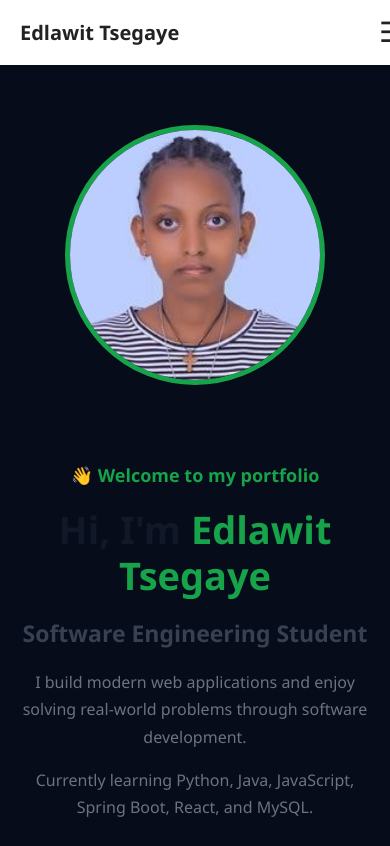
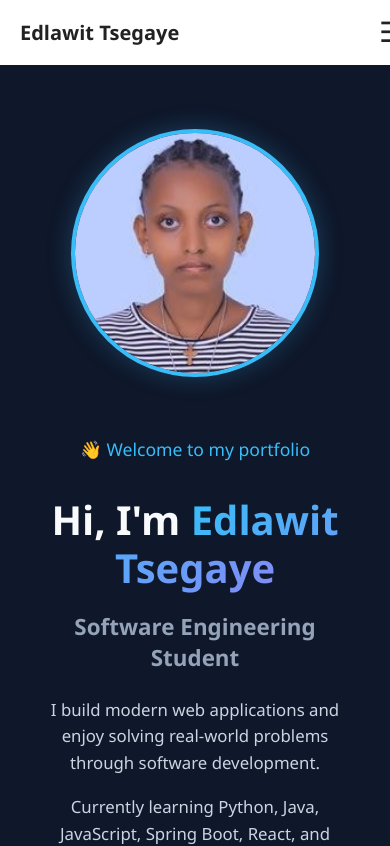
Before and after one commit to Edldev12/portfolio-React, a React (Vite) app: page / in a window 390 px wide. Shown: the top 846 px of the page. Built offline with nearby package versions, Linux system fonts and the light colour scheme.

Commit message:
style home page

```diff
--- a/src/pages/Home/Home.css
+++ b/src/pages/Home/Home.css
@@ -1,123 +1,120 @@
-/* ================= HERO ================= */
+/* Container & Background Settings */
+.hero {
+  min-height: 100vh;
+  display: flex;
+  align-items: center;
+  justify-content: center;
+  padding: 4rem 2rem;
+  background-color: #0f172a;
+  /* Dark navy background */
+  color: #f8fafc;
+}
 
-.hero {
-  min-height: 80vh;
-  padding: 80px 60px;
-  display: flex;
+.hero-content {
+  max-width: 1200px;
+  width: 100%;
+  display: grid;
+  grid-template-columns: 1.2fr 1fr;
+  gap: 3rem;
   align-items: center;
 }
 
-.hero-content {
-  width: 100%;
-  max-width: 1200px;
-  margin: 0 auto;
-
-  display: flex;
-  align-items: center;
-  justify-content: space-between;
-  gap: 60px;
-}
-
-/* ================= HERO TEXT ================= */
-
-.hero-text {
-  flex: 1;
-}
-
-.welcome {
-  color: #16a34a;
-  font-size: 18px;
-  font-weight: 600;
-  margin-bottom: 20px;
+/* Left Side: Typography */
+.hero-text .welcome {
+  font-size: 1.1rem;
+  font-weight: 500;
+  color: #38bdf8;
+  /* Light blue accent */
+  margin-bottom: 0.75rem;
 }
 
 .hero-text h1 {
-  font-size: 52px;
+  font-size: 3.25rem;
+  font-weight: 700;
   line-height: 1.2;
-  margin: 0 0 15px;
-  color: #111827;
+  margin-bottom: 0.5rem;
 }
 
 .hero-text h1 span {
-  color: #16a34a;
+  color: #38bdf8;
+  background: linear-gradient(135deg, #38bdf8 0%, #818cf8 100%);
+  -webkit-background-clip: text;
+  -webkit-text-fill-color: transparent;
 }
 
 .hero-text h2 {
-  font-size: 28px;
-  margin-bottom: 20px;
-  color: #374151;
+  font-size: 1.75rem;
+  color: #94a3b8;
+  font-weight: 600;
+  margin-bottom: 1.5rem;
 }
 
-.hero-text>p:not(.welcome) {
-  max-width: 650px;
-  color: #6b7280;
-  font-size: 17px;
-  line-height: 1.7;
+.hero-text p {
+  font-size: 1.05rem;
+  color: #cbd5e1;
+  line-height: 1.6;
+  margin-bottom: 1rem;
+  max-width: 540px;
 }
 
-/* ================= BUTTONS ================= */
-
+/* Buttons */
 .hero-buttons {
   display: flex;
-  gap: 15px;
-  margin-top: 30px;
+  gap: 1rem;
+  margin-top: 2rem;
   flex-wrap: wrap;
 }
 
 .btn {
   display: inline-block;
-  padding: 13px 22px;
+  padding: 0.8rem 1.6rem;
   border-radius: 8px;
-  background-color: #16a34a;
-  color: white;
+  font-weight: 600;
   text-decoration: none;
-  font-weight: 600;
+  color: #ffffff;
+  background-color: #2563eb;
   transition: all 0.3s ease;
+  box-shadow: 0 4px 14px rgba(37, 99, 235, 0.3);
 }
 
 .btn:hover {
-  background-color: #15803d;
+  background-color: #1d4ed8;
   transform: translateY(-2px);
+  box-shadow: 0 6px 20px rgba(37, 99, 235, 0.4);
 }
 
-/* ================= HERO IMAGE ================= */
-
+/* Right Side: Profile Image */
 .hero-image {
-  flex: 0 0 380px;
   display: flex;
   justify-content: center;
+  align-items: center;
 }
 
 .profile-photo {
-  width: 350px;
-  height: 350px;
+  width: 320px;
+  height: 320px;
   object-fit: cover;
   border-radius: 50%;
-  border: 5px solid #16a34a;
+  border: 4px solid #38bdf8;
+  box-shadow: 0 0 25px rgba(56, 189, 248, 0.25);
+  transition: transform 0.3s ease;
 }
 
-/* ================= MOBILE ================= */
+.profile-photo:hover {
+  transform: scale(1.03);
+}
 
-@media (max-width: 768px) {
-  .hero {
-    padding: 60px 20px;
+/* Responsive Design for Mobile & Tablets */
+@media (max-width: 968px) {
+  .hero-content {
+    grid-template-columns: 1fr;
+    text-align: center;
+    gap: 2.5rem;
   }
 
-  .hero-content {
-    flex-direction: column-reverse;
-    text-align: center;
-  }
-
-  .hero-text h1 {
-    font-size: 38px;
-  }
-
-  .hero-text h2 {
-    font-size: 23px;
-  }
-
-  .hero-text>p:not(.welcome) {
-    font-size: 16px;
+  .hero-text p {
+    margin-left: auto;
+    margin-right: auto;
   }
 
   .hero-buttons {
@@ -125,11 +122,20 @@
   }
 
   .hero-image {
-    flex: none;
+    order: -1;
+    /* Shows image above text on smaller screens */
   }
 
   .profile-photo {
-    width: 250px;
-    height: 250px;
+    width: 240px;
+    height: 240px;
+  }
+
+  .hero-text h1 {
+    font-size: 2.5rem;
+  }
+
+  .hero-text h2 {
+    font-size: 1.4rem;
   }
 }
```
